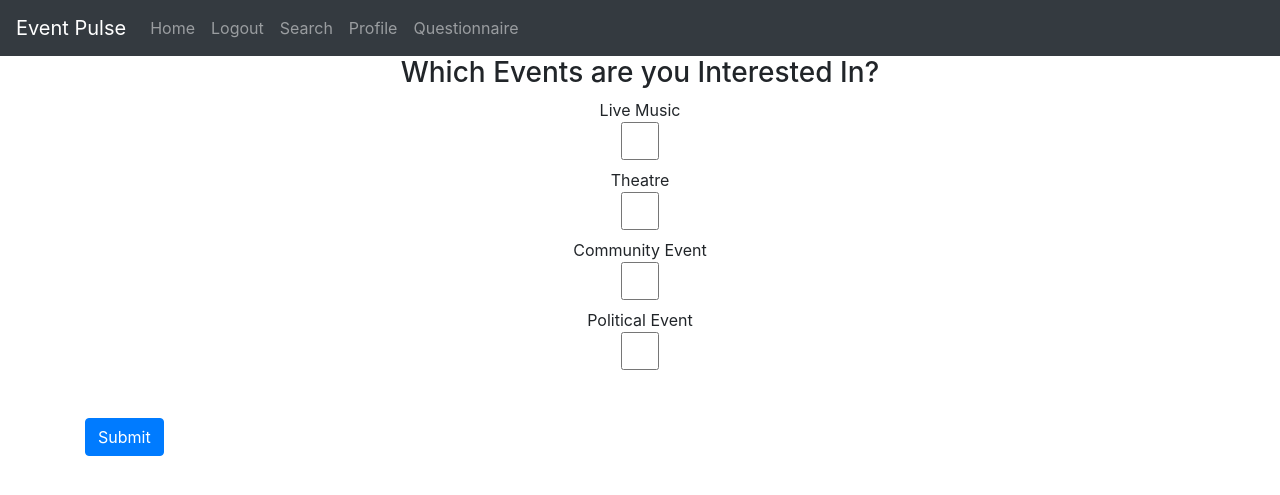
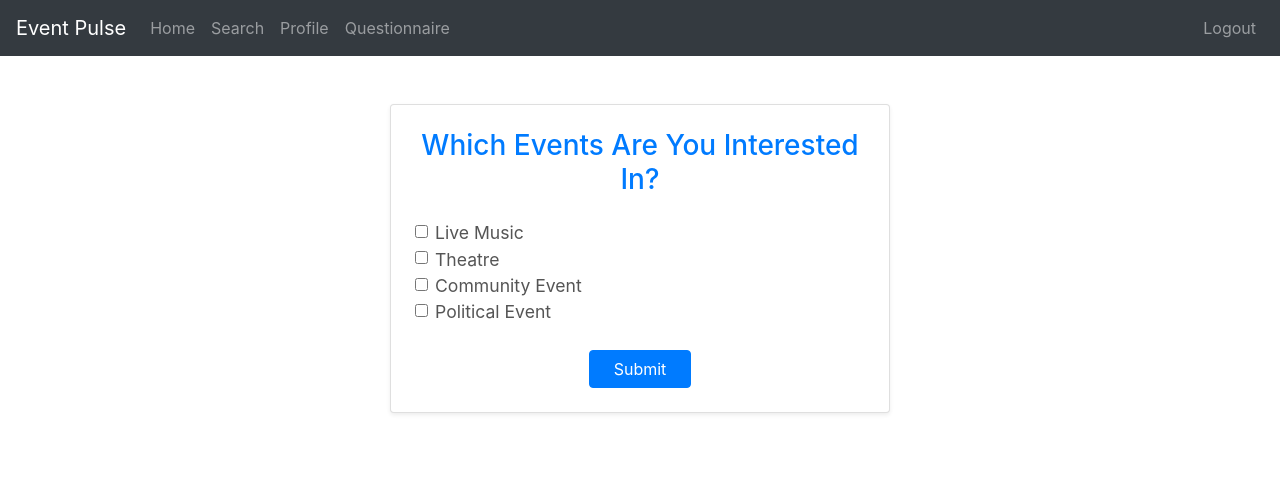
Before and after one commit to ajmastra/cs-386-event-pulse, a Flask app: page /questionnaire in a window 1280 px wide. Shown: the top 495 px of the page. Run offline with Flask 3, Linux system fonts and the light colour scheme; the visitor is signed in with stand-in values (Sample User, id 1); some libraries are stand-ins or nearby versions.

Commit message:
updating UI for all pages

```diff
--- a/website/__init__.py
+++ b/website/__init__.py
@@ -15,10 +15,10 @@ def create_app():
     app.config['SECRET_KEY'] = 'super duper secret key'
 
     # USE THIS FOR LOCAL TESTING
-    #app.config['SQLALCHEMY_DATABASE_URI'] = f'sqlite:///{DB_NAME}'
+    app.config['SQLALCHEMY_DATABASE_URI'] = f'sqlite:///{DB_NAME}'
 
     # USE THIS FOR SERVER
-    app.config['SQLALCHEMY_DATABASE_URI'] = getenv('DATABASE_URL')
+    #app.config['SQLALCHEMY_DATABASE_URI'] = getenv('DATABASE_URL')
 
     db.init_app(app)
 
--- a/website/templates/base.html
+++ b/website/templates/base.html
@@ -28,19 +28,24 @@
                 <div class="navbar-nav">
                     {% if user.is_authenticated %}
                         <a class="nav-item nav-link" id="home" href="/">Home</a>
-                    <a class="nav-item nav-link" id="logout" href="/logout">Logout</a>
                         <a class="nav-item nav-link" id="search" href="/search">Search</a>
                         <a class="nav-item nav-link" id="profile" href="{{ url_for('views.view_profile', user_id=current_user.id) }}">Profile</a>
-                    <a class="nam-item nav-link" id="questionnaire" href="/questionnaire">Questionnaire</a>
+                        <a class="nav-item nav-link" id="questionnaire" href="/questionnaire">Questionnaire</a>
                     {% else %}
                         <a class="nav-item nav-link" id="login" href="/login">Login</a>
                         <a class="nav-item nav-link" id="signUp" href="/sign-up">Sign Up</a>
+                    {% endif %}
+                </div>
 
+                {% if user.is_authenticated %}
+                <!-- Right-aligned Logout button -->
+                <div class="navbar-nav ml-auto">
+                    <a class="nav-item nav-link" id="logout" href="/logout">Logout</a>
+                </div>
                 {% endif %}
-
-                </div>
             </div>
         </nav>
+
 
         <!-- message flashing code block -->
         {% with messages = get_flashed_messages(with_categories=true) %}
--- a/website/templates/questionnaire.html
+++ b/website/templates/questionnaire.html
@@ -1,47 +1,63 @@
 {% extends "base.html" %}
 {% block title %}Questionnaire{% endblock %}
 
-
 {% block content %}
+<div class="container mt-5">
+    <div class="card shadow-sm p-4">
+        <h3 class="text-center text-primary mb-4">Which Events Are You Interested In?</h3>
         <form method="POST">
-    <h3 align="center">Which Events are you Interested In?</h3>
-    <div class="form-group" align="center">
-        <label for="live-music">Live Music
+            <div class="form-group">
+                <div class="form-check">
                     <input
                         type="checkbox"
-            class="form-control"
+                        class="form-check-input"
                         id="live-music"
-            name="live-music"
-        /></label>
-        <br />
-        <label for="theatre">Theatre
+                        name="live-music">
+                    <label class="form-check-label" for="live-music">Live Music</label>
+                </div>
+                <div class="form-check">
                     <input
                         type="checkbox"
-            class="form-control"
+                        class="form-check-input"
                         id="theatre"
-            name="theatre"
-        /></label>
-        <br />
-        <label for="community-event">Community Event
+                        name="theatre">
+                    <label class="form-check-label" for="theatre">Theatre</label>
+                </div>
+                <div class="form-check">
                     <input
                         type="checkbox"
-            class="form-control"
+                        class="form-check-input"
                         id="community-event"
-            name="community-event"
-        /></label>
-        <br />
-        <label for="political-event">Political Event
+                        name="community-event">
+                    <label class="form-check-label" for="community-event">Community Event</label>
+                </div>
+                <div class="form-check">
                     <input
                         type="checkbox"
-            class="form-control"
+                        class="form-check-input"
                         id="political-event"
-            name="political-event"
-        /></label>
-        <br />
+                        name="political-event">
+                    <label class="form-check-label" for="political-event">Political Event</label>
                 </div>
-    <br />
-    <button type="submit" class="btn btn-primary">Submit</button>
+            </div>
+            <div class="text-center mt-4">
+                <button type="submit" class="btn btn-primary px-4">Submit</button>
+            </div>
         </form>
+    </div>
+</div>
 
-
+<style>
+    .text-primary {
+        color: #003366;
+    }
+    .card {
+        max-width: 500px;
+        margin: auto;
+    }
+    .form-check-label {
+        font-size: 1.1rem;
+        color: #555;
+    }
+</style>
 {% endblock %}
--- a/website/views.py
+++ b/website/views.py
@@ -143,7 +143,7 @@ def edit_profile():
     return render_template('edit_profile.html', user=current_user)
 
 
-
+# ROUTING FOR SEARCH
 @views.route('/search', methods=['GET', 'POST'])
 @login_required
 def search():
@@ -181,6 +181,7 @@ def questionnaire():
 
         current_user.interests = tempString
         db.session.commit()
+        flash('Interests updated successfully!', category='success')
 
         return redirect(url_for('views.home'))
     return render_template("questionnaire.html", user=current_user)
```
Also changed, not shown: website/templates/edit_profile.html (+46 -6 lines), website/templates/login.html (+16 -11 lines), website/templates/profile.html (+51 -8 lines), website/templates/sign_up.html (+28 -19 lines). Lines whose indentation alone changed are shown as unchanged.
